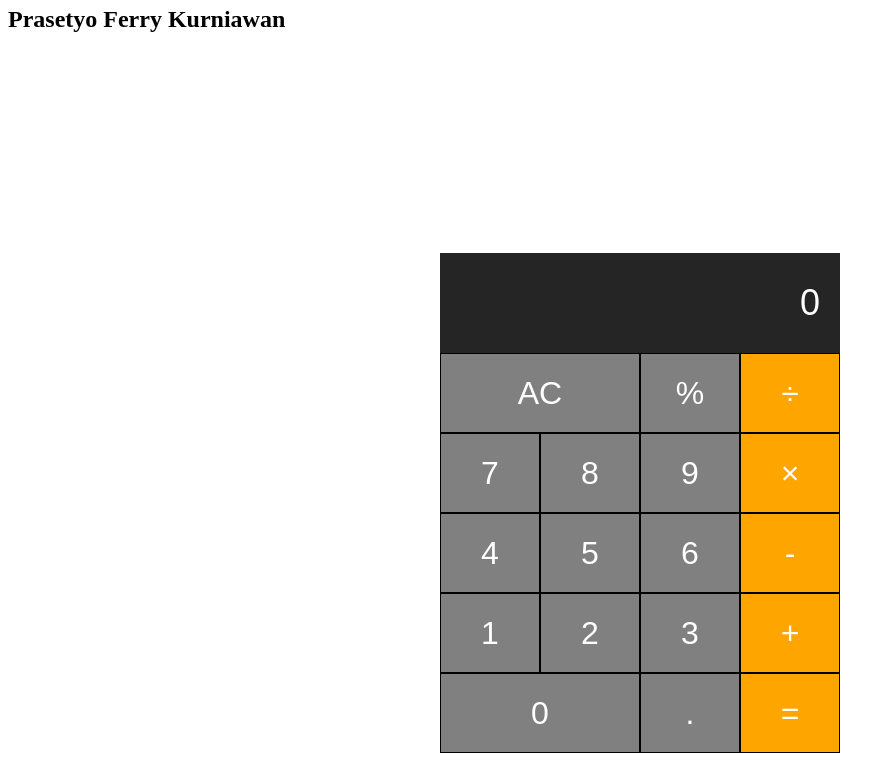
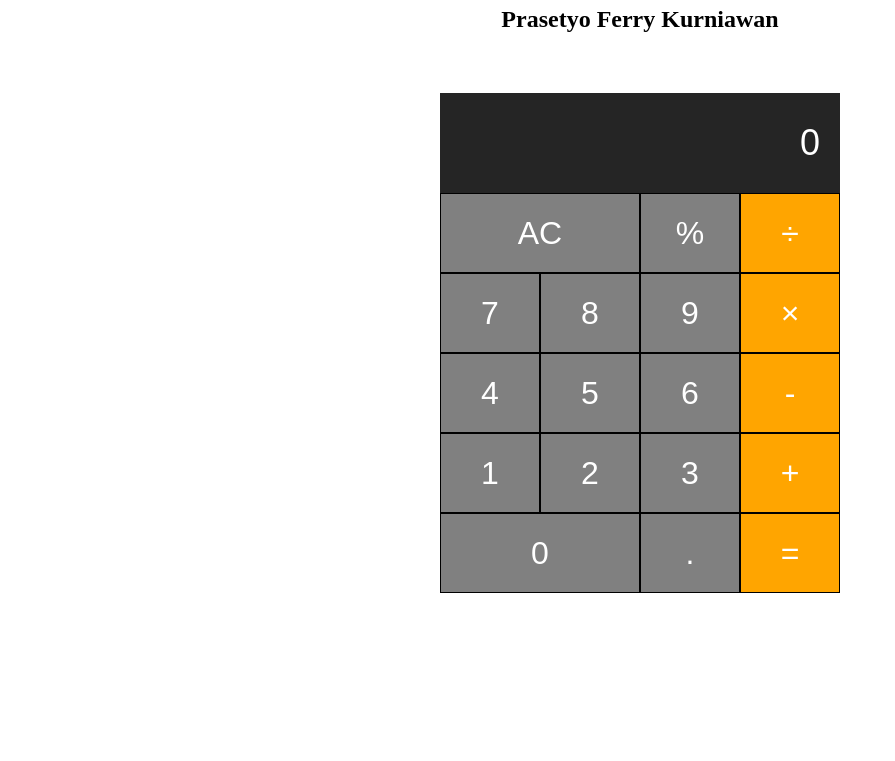
Before and after one commit to pferryk/calculator, a plain HTML site: page index.html in a window 1280 px wide. Shown: the part 60-821 px from the top of the page, without its empty margins (0-895 px from the left). After the commit the page ends 800 px from the top, so only its background shows below. Drawn offline with Linux system fonts and the light colour scheme.

Commit message:
Update stylesheet.css

```diff
--- a/stylesheet.css
+++ b/stylesheet.css
@@ -1,7 +1,7 @@
 .calculator {
     text-align: center;
     margin: 0 auto;
-    padding-top: 200px;
+    padding-top: 40px;
     width: 400px;
 }
 
@@ -49,3 +49,6 @@ button:hover {
 .operator:hover, .equal-sign:hover {
     background-color: darkorange;
 }
+h1, h2 {
+    text-align: center;
+}
```
